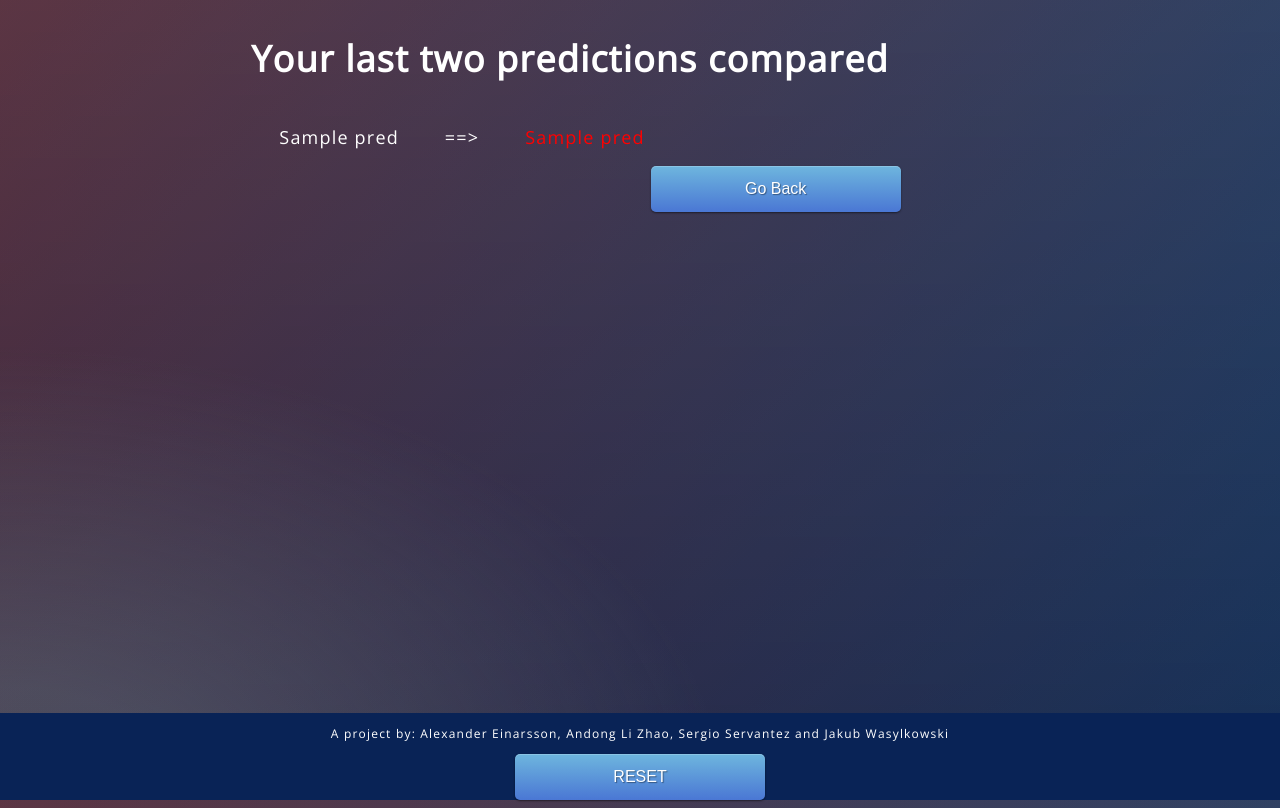
After one commit to andongluis/hcml_project, a Flask app: template server/templates/comparison.html in a window 1280 px wide. The commit adds this page. Run offline with Flask 2, Linux system fonts and the light colour scheme; the template is opened without the code that fills it: most values are stand-ins (such as "Sample title", 1, 10 or a date in 2020); parts of the project's set-up code (start-up, migrations or seed data) failed here and were passed over.

Commit message:
compariso, reset and back

```diff
--- a/ML_pipeline/sample_explainer.py
+++ b/ML_pipeline/sample_explainer.py
@@ -30,7 +30,7 @@ class Explainer():
             containing explanations, movie title, rating, and features in case of wanted
             masking or unmasking
         """
-        INPUT_FILE = "features/3640_feature_vecs.csv"
+        INPUT_FILE = "ML_pipeline/features/3640_feature_vecs.csv"
 
         if not self.model:
             self.model = self.get_regression_model(INPUT_FILE)
@@ -263,7 +263,7 @@ class Explainer():
         feature_from_z = [(f[0], abs((f[1]-avg)/sd), 1 if f[1]>=0 else -1) for f in features_and_weights]
         if not score:
             score = regressor.predict(sample_movie.reshape(1,-1))
-        print(score)
+        # print(score)
 
         return self.explainer(movie_name, score, *feature_from_z)
 
--- a/server/app.py
+++ b/server/app.py
@@ -15,13 +15,12 @@ from ML_pipeline.sample_explainer import Explainer
 """
 
 app = Flask(__name__)
+app.jinja_env.filters['zip'] = zip
 
 # For testing I'm using default weights, have to load trained model later
 explainer = Explainer()
-cols =["feature columns to collect from site"]
-
 PRED_1 = explainer.get()["recommendations"]
-PRED_2 = dict()
+OLD_PRED = dict()
 
 
 @app.route('/')
@@ -47,13 +46,43 @@ def show_nlg():
     return render_template('home.html', rec=rec)
 
 
-@app.route('/masked_predict', methods=['POST', 'GET'])
+@app.route('/masked_predict', methods=['POST'])
 def masked_predict():
-    PRED_2 = ["Gone with the wind", "The Matrix"]
+    if request.form.get("feature_mask_1"):
+        explainer.mask_at_index(request.form.get("feature_mask_1"))
 
-    return render_template('final_result.html',
-                           first_prediction=PRED_1,
-                           second_prediction=PRED_2)
+    if request.form.get("feature_mask_2"):
+        explainer.mask_at_index(request.form.get("feature_mask_2"))
+
+    global OLD_PRED, PRED_1
+    OLD_PRED = PRED_1[:]
+
+    PRED_1 = explainer.get()["recommendations"]
+
+    titles_1 = [rec["title"] for rec in PRED_1]
+
+    print(titles_1)
+
+    return render_template('home.html', titles_1=titles_1)
+
+
+@app.route('/comparison', methods=['POST'])
+def side_by_side():
+    global PRED_1, OLD_PRED
+    titles_old = [rec["title"] for rec in OLD_PRED]
+    titles_new = [rec["title"] for rec in PRED_1]
+
+    return render_template('comparison.html', preds=[titles_old, titles_new])
+
+
+@app.route('/model_reset', methods=['POST'])
+def reset_model():
+    explainer.reset_parameters()
+
+    global PRED_1
+    PRED_1 = explainer.get()["recommendations"]
+
+    return render_template('home.html')
 
 
 if __name__ == '__main__':
--- a/server/static/style.css
+++ b/server/static/style.css
@@ -39,12 +39,30 @@ body {
 	height:400px;
 }
 
+.comparisons {
+	position: absolute;
+	top: 20%;
+	left: 25%;
+	margin: -150px 0 0 -150px;
+	width:800px;
+	height:400px;
+	float:left;
+}
+
+.authors {
+    font-size: 12px;
+}
+
 .boxes {
     text-align:left;
 }
 
 .spaced {
     margin: 0 0 -100px 0;
+}
+
+.double-spaced {
+    margin: 0 0 -200px 0;
 }
 
 .btn {
@@ -56,6 +74,9 @@ body {
   display: inline-block;
 }
 
+.quarter {
+    width: 250px;
+}
 
 .hidden {
     color: white;
@@ -66,3 +87,19 @@ body {
     cursor: pointer;
     display: inline-block;
 }
+
+.sides {
+    display: inline-block;
+    width: 320px;
+    vertical-align: top;
+}
+
+footer {
+  position: fixed;
+  left: 0;
+  bottom: 0;
+  width: 100%;
+  background: #092356;
+  color: white;
+  text-align: center;
+}
--- /dev/null
+++ b/server/templates/comparison.html
@@ -0,0 +1,50 @@
+<!DOCTYPE html>
+<html lang="en">
+<head>
+    <meta charset="UTF-8">
+    <title>Custom movie prediction</title>
+    <link type="text/css" rel="stylesheet" href="{{url_for('static', filename='./style.css')}}">
+</head>
+<body>
+    <div class="comparisons">
+        <h1>Your last two predictions compared</h1>
+
+        <!-- Show side by side lists of both predictions -->
+        <div>
+            <span>
+                <ol style="list-style-type: none; display: inline-block; text-align:left;">
+                    {% for old in preds[0] %}
+                    <li>{{old}}</li>
+                    {% endfor %}
+                </ol>
+                <ol style="list-style-type: none; display: inline-block; text-align:left;">
+                    {% for old in preds[0] %}
+                    <li> ==> </li>
+                    {% endfor %}
+                </ol>
+                <ol style="list-style-type: none; display: inline-block; text-align:left;">
+                    {% for old, new in preds[0]|zip(preds[1]) %}
+                        {% if old != new %}
+                        <li style="color:red">{{new}}</li>
+                        {% else %}
+                        <li style="color:green">{{new}}</li>
+                        {% endif %}
+                    {% endfor %}
+                </ol>
+            </span>
+            <button type="submit" class="btn btn-primary btn-block btn-large quarter spaced" onclick="history.back(-1)">
+                Go Back
+            </button>
+        </div>
+        <!-- Show the reset button -->
+        <footer>
+            <div class="authors">
+                <p font-size="10px">A project by: Alexander Einarsson, Andong Li Zhao, Sergio Servantez and Jakub Wasylkowski</p>
+            </div>
+            <form action="{{url_for('reset_model')}}" method="POST">
+                <button type="submit" class="btn btn-primary btn-block btn-large quarter">RESET</button>
+            </form>
+        </footer>
+    </div>
+</body>
+</html>
```
Also changed, not shown: server/templates/final_result.html (deleted, +0 -18 lines), server/templates/home.html (+20 -4 lines).
